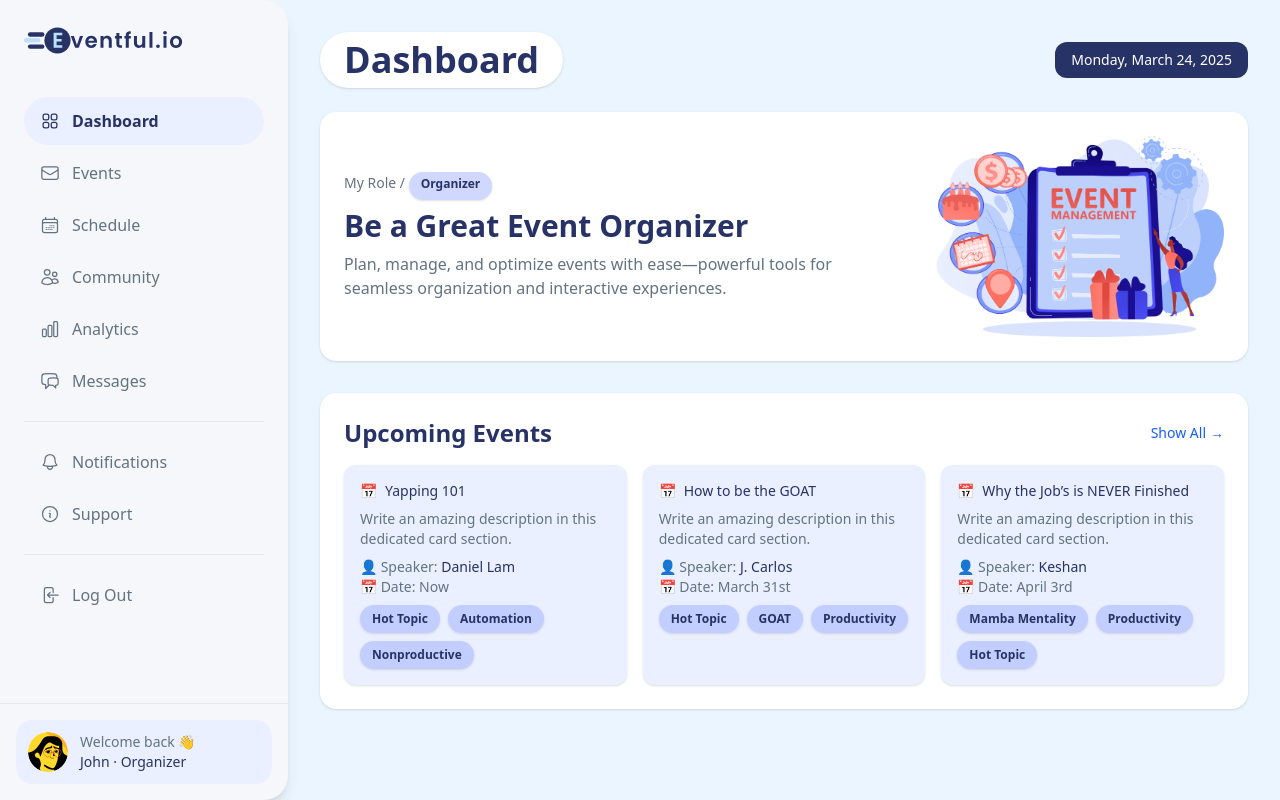
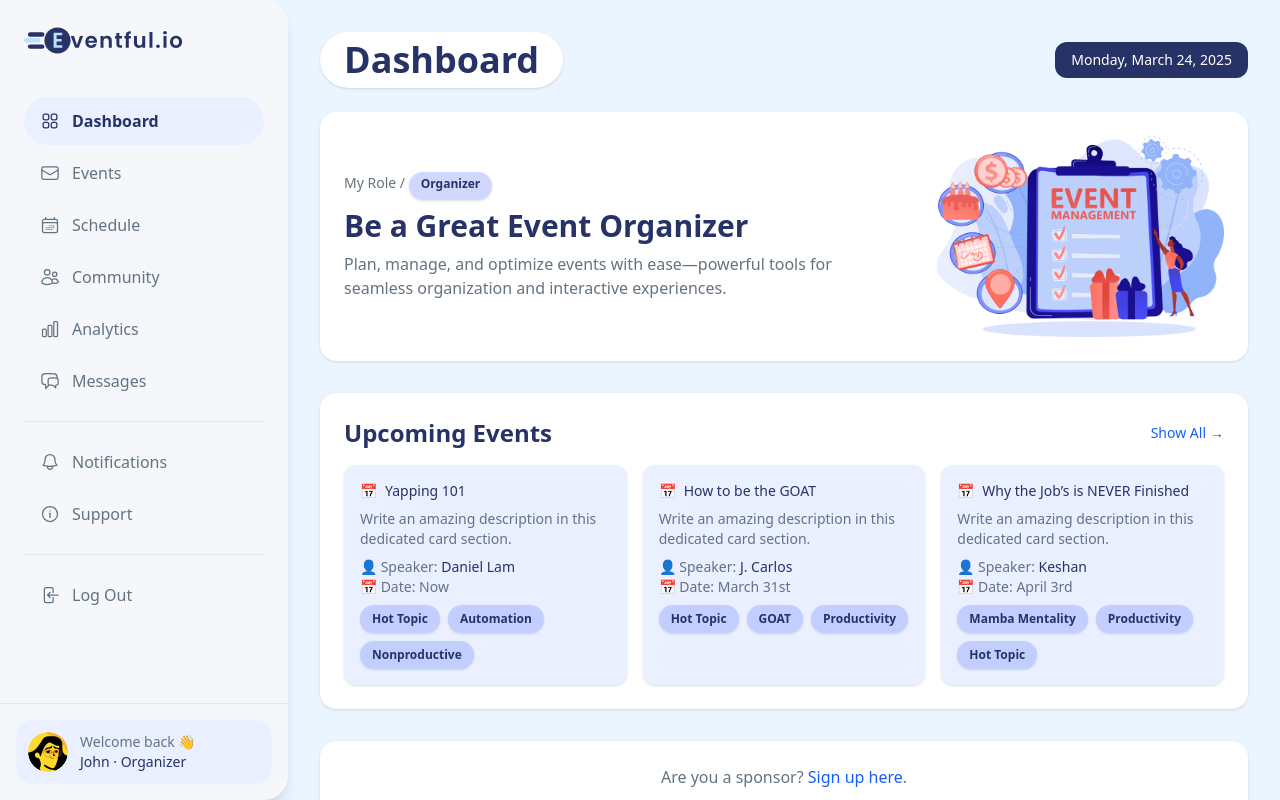
Before and after one commit to katkes/SOEN-343-Project, a React (Vite) app in the folder frontend/: page /dashboard in a window 1280 px wide. Built offline with nearby package versions, Linux system fonts and the light colour scheme.

Commit message:
Add Links to Redirect to EventOrganizerSignUp and SponsorSignUp

```diff
--- a/frontend/src/pages/Dashboard.tsx
+++ b/frontend/src/pages/Dashboard.tsx
@@ -18,6 +18,7 @@ export const Dashboard: React.FC = () => {
         <Sidebar />
 
         <div className="flex-1 overflow-y-auto bg-[#EAF5FF] p-8">
+
           <div className="flex items-center justify-between mb-6">
             <h1 className="text-4xl font-bold text-[#273266] bg-white px-6 py-2 rounded-full shadow">
               Dashboard
@@ -27,6 +28,7 @@ export const Dashboard: React.FC = () => {
             </div>
           </div>
 
+          {/*  */}
           <div className="flex items-center justify-between bg-white p-6 rounded-2xl shadow mb-8">
             <div>
               <p className="text-sm text-[#637381]">
@@ -104,8 +106,35 @@ export const Dashboard: React.FC = () => {
                 </div>
               ))}
             </div>
+
+
+          </div>
+          <div className="flex items-center justify-center bg-white p-6 rounded-2xl shadow mt-8">
+            <div className="text-center">
+              <p className="text-[#637381]">
+                Are you a sponsor?{' '}
+                <a
+                  href="/signup/sponsor"
+                  className="text-blue-600 hover:underline"
+                >
+                  Sign up here
+                </a>
+                .
+              </p>
+              <p className="text-[#637381] mt-2">
+                Want to organize events?{' '}
+                <a
+                  href="/signup/eventorganizer"
+                  className="text-blue-600 hover:underline"
+                >
+                  Join us as an organizer
+                </a>
+                .
+              </p>
+            </div>
           </div>
         </div>
+
       </div>
     </Main>
   );
```
